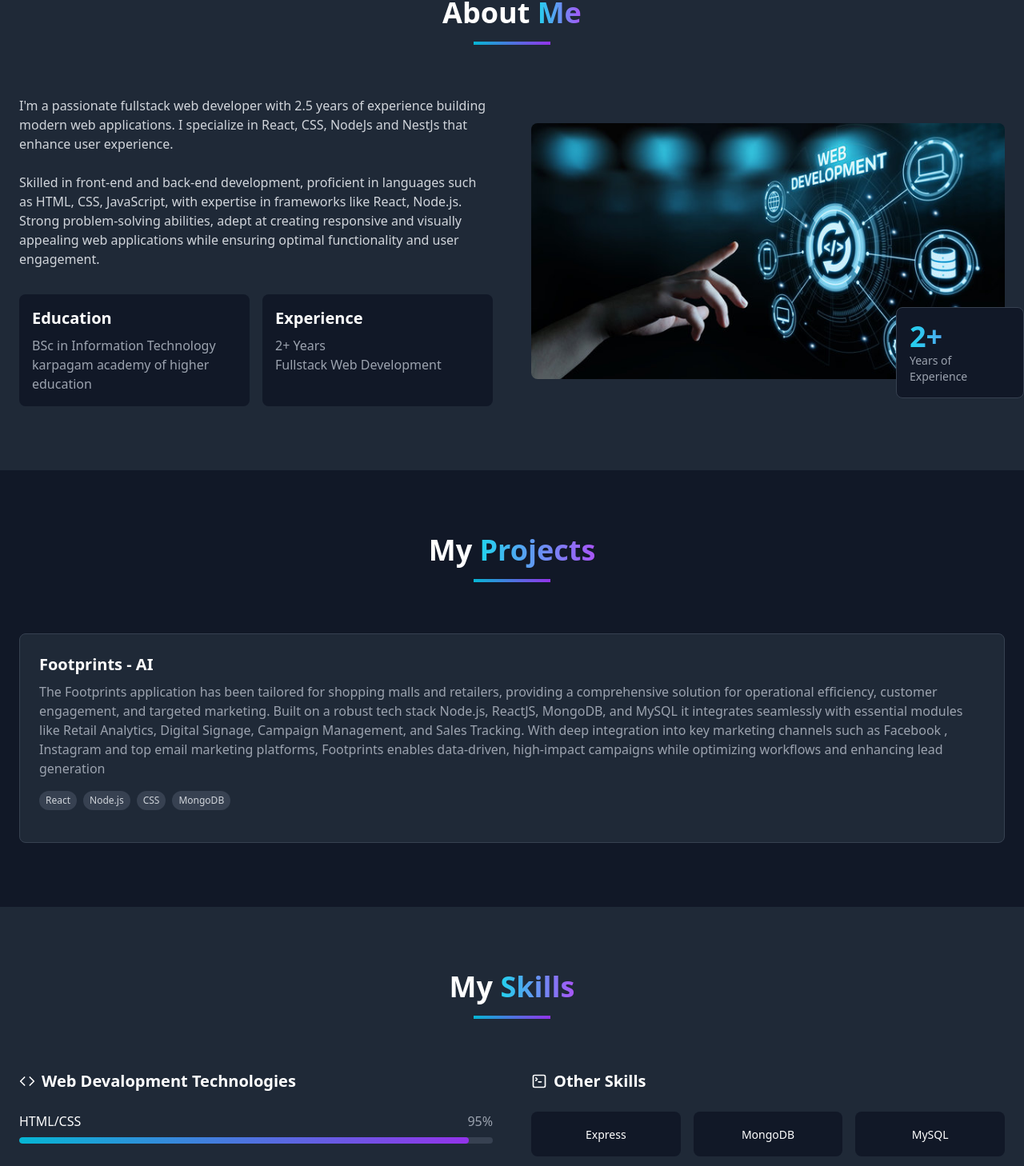
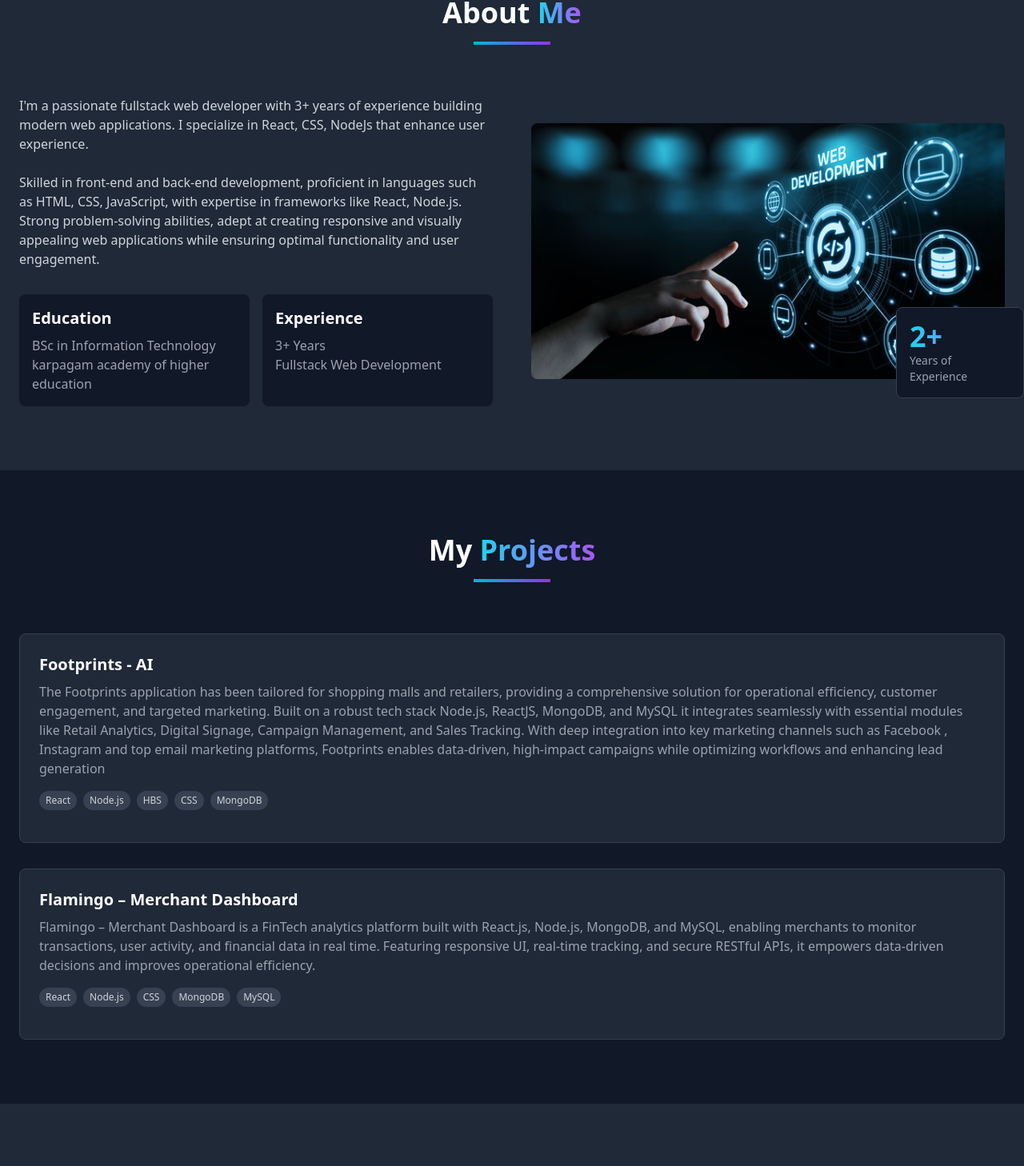
Before and after one commit to KottaiRaja/Kottai-Raja---Portfolio, a React (Vite) app: page / in a window 1280 px wide. Shown: the part 980-2438 px from the top of the page at 80% size. Built offline with nearby package versions, Linux system fonts and the light colour scheme.

Commit message:
Update the profile

```diff
--- a/src/components/About.jsx
+++ b/src/components/About.jsx
@@ -15,8 +15,8 @@ const About = () => {
                 <div className="flex flex-col md:flex-row gap-12 items-center">
                     <div className="md:w-1/2">
                         <p className="text-gray-300 mb-6">
-                            I'm a passionate fullstack web developer with 2.5 years of experience building modern web applications.
-                            I specialize in React, CSS, NodeJs and NestJs that enhance user experience.
+                            I'm a passionate fullstack web developer with 3+ years of experience building modern web applications.
+                            I specialize in React, CSS, NodeJs that enhance user experience.
                         </p>
                         <p className="text-gray-300 mb-6">
                             Skilled in front-end and back-end development, proficient in languages such as HTML, CSS, JavaScript, with expertise in frameworks like React, Node.js. Strong problem-solving abilities, adept at creating responsive and visually appealing web applications while ensuring optimal functionality and user engagement.
@@ -29,7 +29,7 @@ const About = () => {
                             </div>
                             <div className="bg-gray-900 p-4 rounded-lg">
                                 <h3 className="font-bold text-xl mb-2">Experience</h3>
-                                <p className="text-gray-400">2+ Years<br />Fullstack Web Development</p>
+                                <p className="text-gray-400">3+ Years<br />Fullstack Web Development</p>
                             </div>
                         </div>
                     </div>
--- a/src/components/Project.jsx
+++ b/src/components/Project.jsx
@@ -18,7 +18,13 @@ const Project = () => {
                         {
                             title: "Footprints - AI",
                             description: "The Footprints application has been tailored for shopping malls and retailers, providing a comprehensive solution for operational efficiency, customer engagement, and targeted marketing. Built on a robust tech stack Node.js, ReactJS, MongoDB, and MySQL it integrates seamlessly with essential modules like Retail Analytics, Digital Signage, Campaign Management, and Sales Tracking. With deep integration into key marketing channels such as Facebook , Instagram  and top email marketing platforms, Footprints enables data-driven, high-impact campaigns while optimizing workflows and enhancing lead generation",
-                            tech: ["React", "Node.js", "CSS", "MongoDB"],
+                            tech: ["React", "Node.js","HBS", "CSS", "MongoDB"],
+                            image: "/api/placeholder/600/400"
+                        },
+                        {
+                            title: "Flamingo – Merchant Dashboard",
+                            description: "Flamingo – Merchant Dashboard is a FinTech analytics platform built with React.js, Node.js, MongoDB, and MySQL, enabling merchants to monitor transactions, user activity, and financial data in real time. Featuring responsive UI, real-time tracking, and secure RESTful APIs, it empowers data-driven decisions and improves operational efficiency.",
+                            tech: ["React", "Node.js", "CSS", "MongoDB", "MySQL"],
                             image: "/api/placeholder/600/400"
                         }
                     ].map((project, index) => (
--- a/src/components/Skills.jsx
+++ b/src/components/Skills.jsx
@@ -55,6 +55,9 @@ const Skills = () => {
                                 "Bootstrap",
                                 "Git & GitHub",
                                 "RESTful APIs",
+                                "Postman",
+                                "Burp Suite",
+                                "API Integration ",
                             ].map((skill, index) => (
                                 <div key={index} className="bg-gray-900 p-4 rounded-lg text-center hover:bg-gray-700 transition-colors duration-300">
                                     <span className="text-sm">{skill}</span>
--- a/src/constants/constants.js
+++ b/src/constants/constants.js
@@ -2,5 +2,5 @@ export const constants = {
     LINKEDIN: "https://www.linkedin.com/in/kottai-raja-065036245/",
     GITHUBURL: "",
     GMAIL: "kottairaja1220@gmail.com",
-    RESUME: 'https://drive.google.com/file/d/1qWJp4A8OKFLIepQyqxFL3Qz7Wm4Ed1zs/view?usp=drive_link'
+    RESUME: 'https://drive.google.com/file/d/1TzIvd3k4pKYDDt1Ywf-PH5uV5bxIi_5h/view?usp=drive_link'
 }
```
Also changed, not shown: 1 other file (tests, documents, lock files or other folders).
